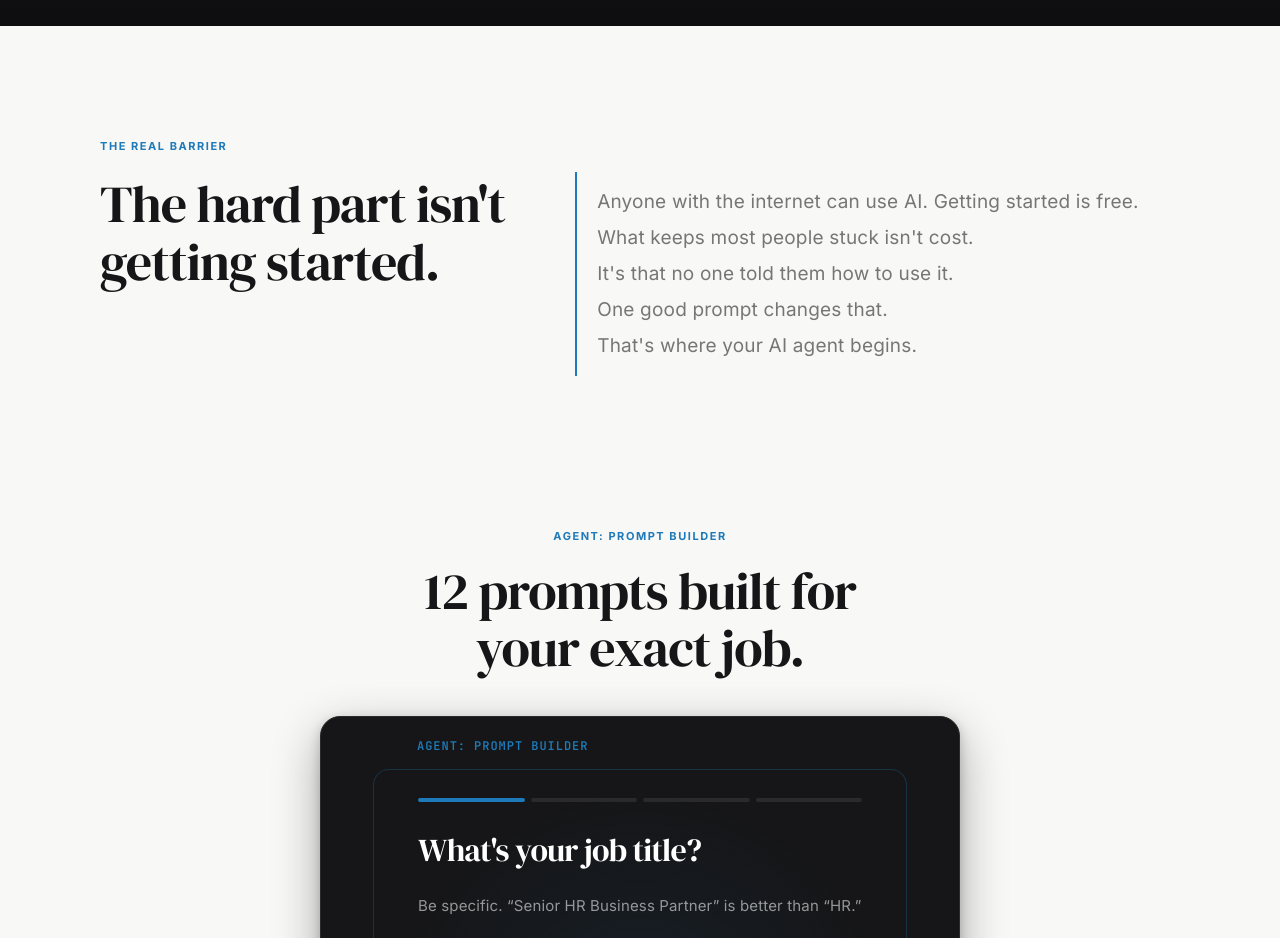
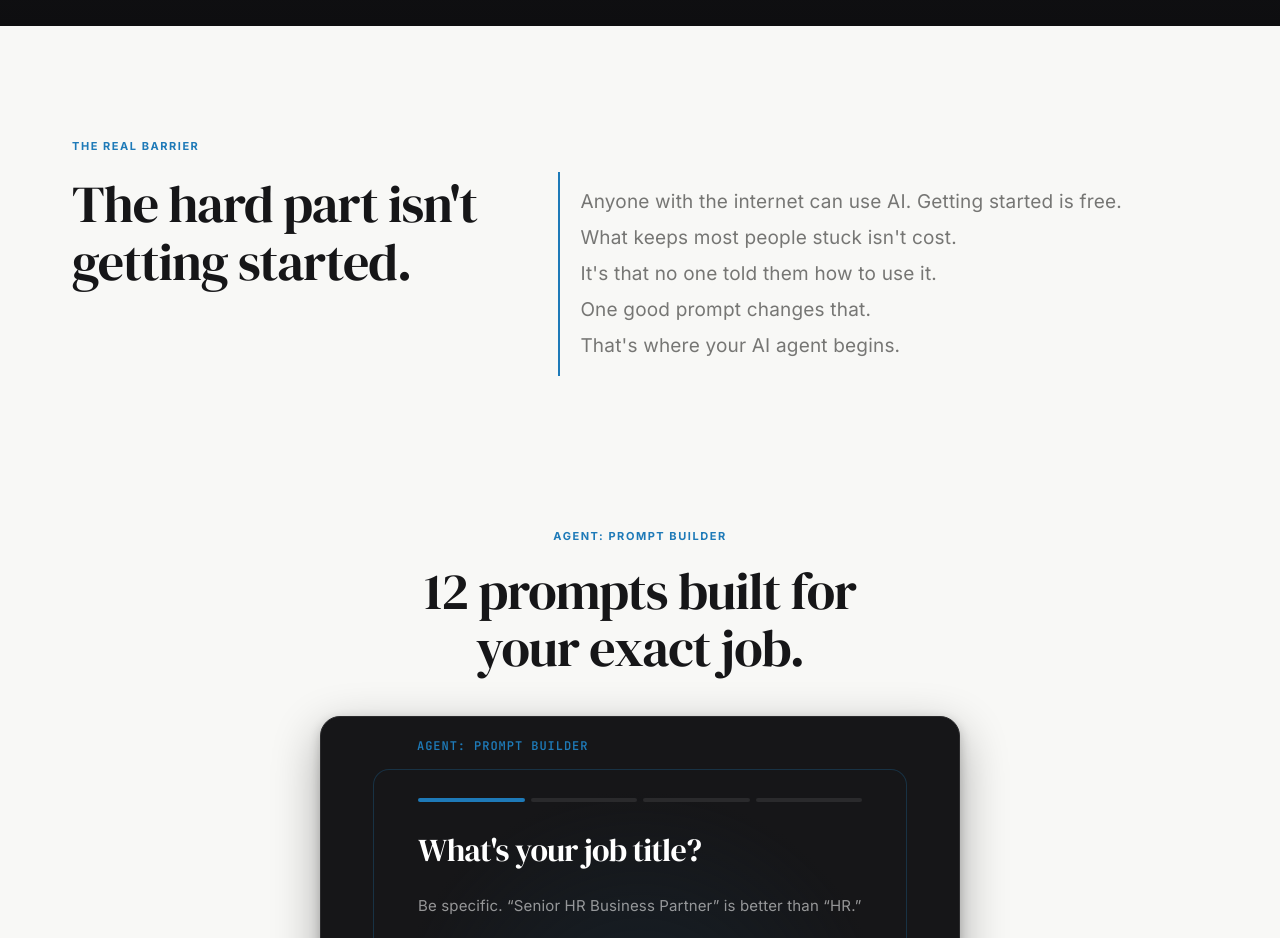
Before and after one commit to coolcalvin457-tech/agent-timesaver-nextjs, a Next.js app: page / in a window 1280 px wide. Shown: the part 1220-2158 px from the top of the page. Built offline with nearby package versions, Linux system fonts and the light colour scheme.

Commit message:
Reduce manifesto padding-left to 32px for subtler rightward shift

```diff
--- a/app/globals.css
+++ b/app/globals.css
@@ -1320,7 +1320,7 @@ input, textarea {
   align-items: start;
   max-width: 1200px;
   margin: 0 auto;
-  padding-left: 60px;
+  padding-left: 32px;
 }
 
 .manifesto-split-right {
```
